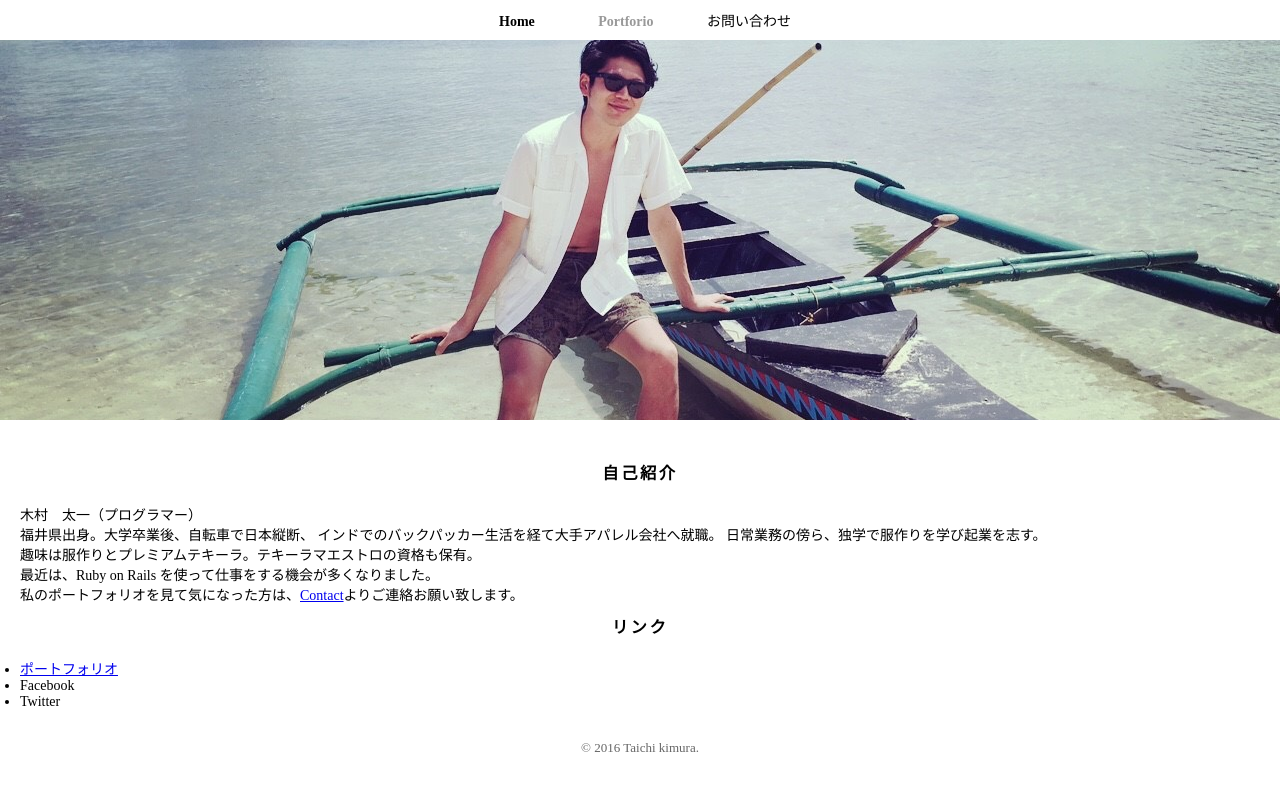
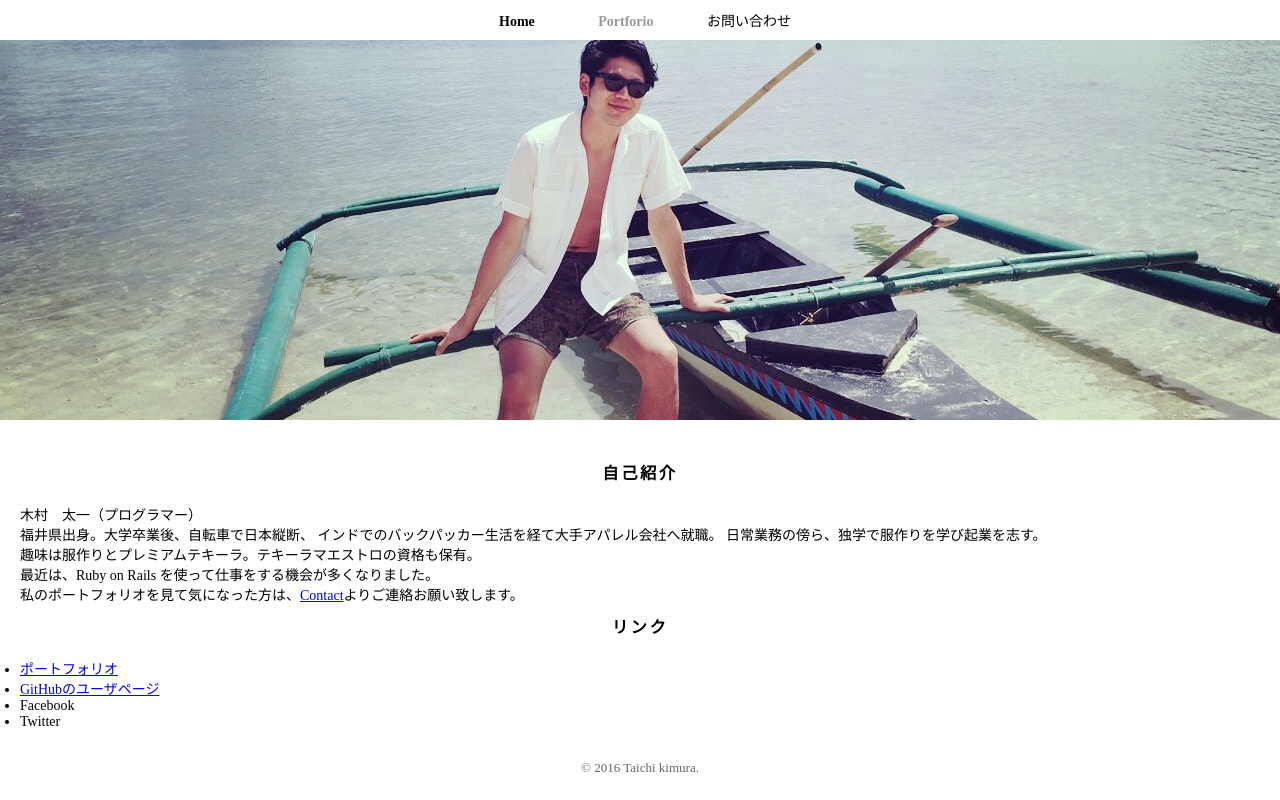
Before and after one commit to taichi-kimura/taichi-kimura.github.io, a plain HTML site: page index.html in a window 1280 px wide. Drawn offline with Linux system fonts and the light colour scheme.

Commit message:
Githubユーザーページリンク追加修正

```diff
--- a/index.html
+++ b/index.html
@@ -29,6 +29,7 @@
         <h3>リンク</h3>
         <ul>
           <li><a href="portforio.html" target="_brank">ポートフォリオ</a></li>
+          <li><a href="https://github.com/taichi-kimura" target="_brank">GitHubのユーザページ</a></li>
           <li>Facebook</li>
           <li>Twitter</li>
         </ul>
```
